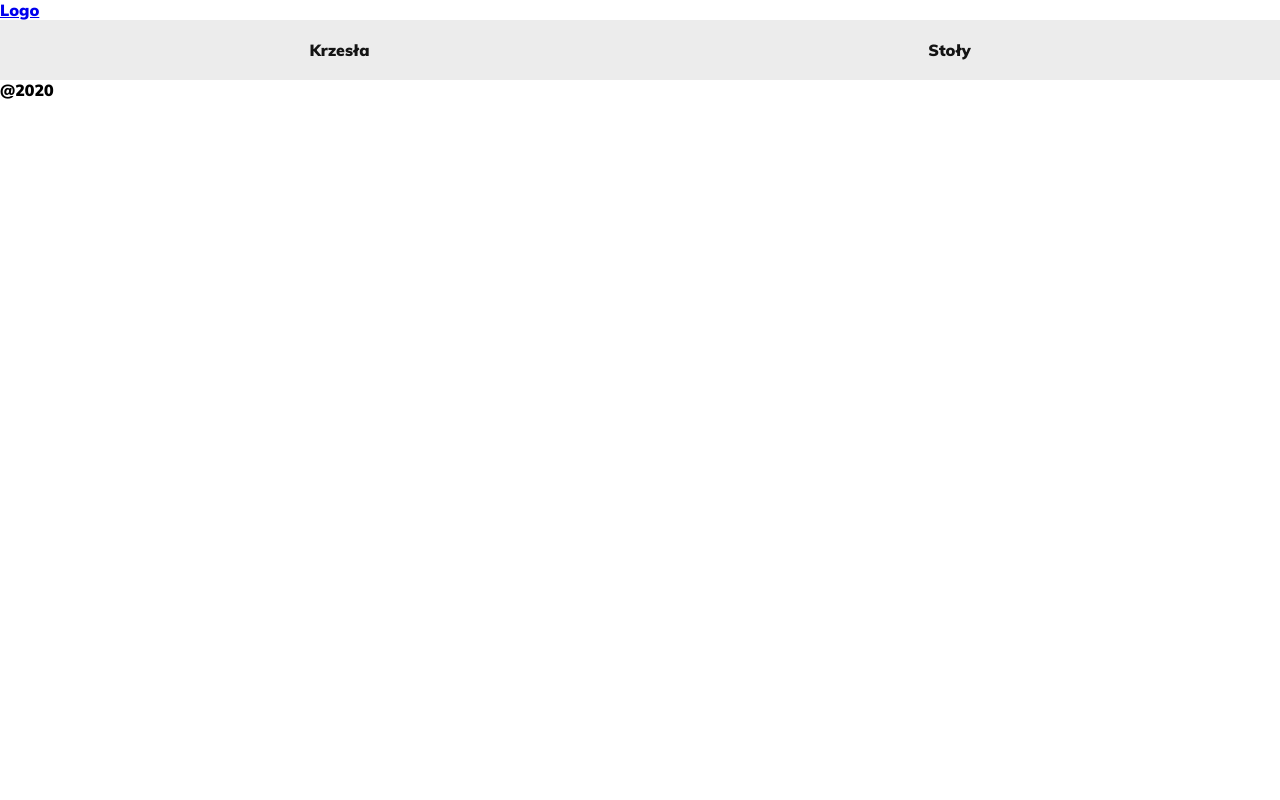
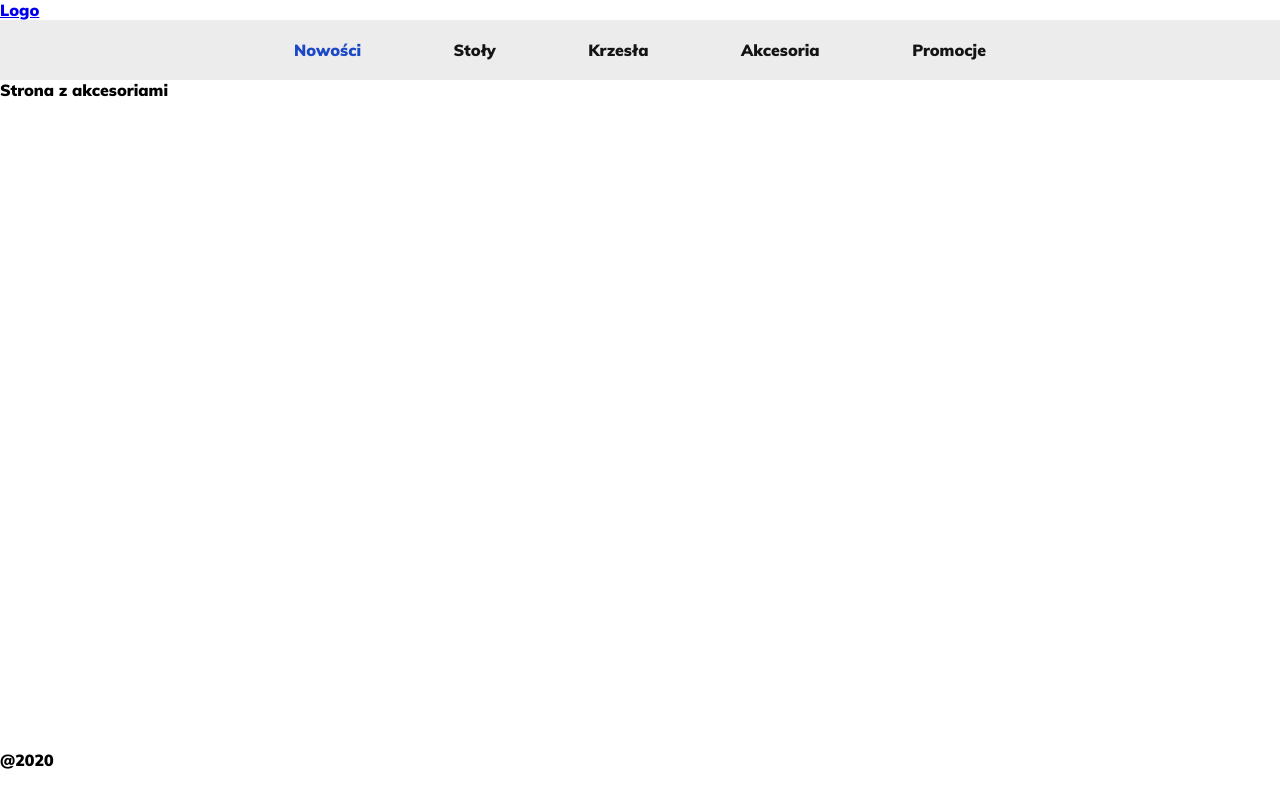
Before and after one commit to karolina-suchomska/furniture-store, a Nuxt app: page /Accessories in a window 1280 px wide. Built offline with nearby package versions, Linux system fonts and the light colour scheme.

Commit message:
added new bookmarks to the menu

```diff
--- a/assets/sass/components/_footer.scss
+++ b/assets/sass/components/_footer.scss
@@ -1,3 +1,6 @@
 .footer {
+  position: fixed;
+  bottom: 0;
+  width: 100%;
   height: 50px;
 }
--- a/assets/sass/components/_menu.scss
+++ b/assets/sass/components/_menu.scss
@@ -1,12 +1,17 @@
 .menu {
-  display: flex;
-  justify-content: space-around;
   background-color: $color-pirmary;
   color: $text-primary;
   padding: 0 30px;
 
+  nav {
+    width: 60%;
+    display: flex;
+    justify-content: space-between;
+    margin: 0 auto;
+
     a,
     a:visited {
+      display: inline-block;
       color: $text-primary;
       text-decoration: none;
       padding: 20px;
@@ -15,5 +20,14 @@
         background-color: $color-secondary;
         color: $text-secondary;
       }
+
+      &.news-link {
+        color: $color-secondary;
+
+        &:hover {
+          color: $text-secondary;
         }
       }
+    }
+  }
+}
--- a/components/Menu.vue
+++ b/components/Menu.vue
@@ -1,10 +1,24 @@
 <template>
   <div class="menu">
-    <router-link to="/chairs">
-      Krzesła
-    </router-link>
-    <router-link to="/tables">
-      Stoły
-    </router-link>
+    <nav>
+      <router-link
+        to="/news"
+        class="news-link"
+      >
+        Nowości
+      </router-link>
+      <router-link to="/tables">
+        Stoły
+      </router-link>
+      <router-link to="/chairs">
+        Krzesła
+      </router-link>
+      <router-link to="/accessories">
+        Akcesoria
+      </router-link>
+      <router-link to="/sale">
+        Promocje
+      </router-link>
+    </nav>
   </div>
 </template>
--- a/nuxt.config.js
+++ b/nuxt.config.js
@@ -53,5 +53,8 @@ export default {
   ],
   modules: [
     '@nuxtjs/axios'
+  ],
+  buildModules: [
+    '@nuxtjs/eslint-module'
   ]
 }
--- /dev/null
+++ b/pages/Accessories.vue
@@ -0,0 +1,5 @@
+<template>
+  <div class="accessories">
+    Strona z akcesoriami
+  </div>
+</template>
--- /dev/null
+++ b/pages/News.vue
@@ -0,0 +1,5 @@
+<template>
+  <div class="news">
+    Strona z nowościami
+  </div>
+</template>
--- /dev/null
+++ b/pages/Sale.vue
@@ -0,0 +1,5 @@
+<template>
+  <div class="sale">
+    Strona z promocjami
+  </div>
+</template>
```
Also changed, not shown: package.json (+10 -8 lines). Lines whose indentation alone changed are shown as unchanged.
